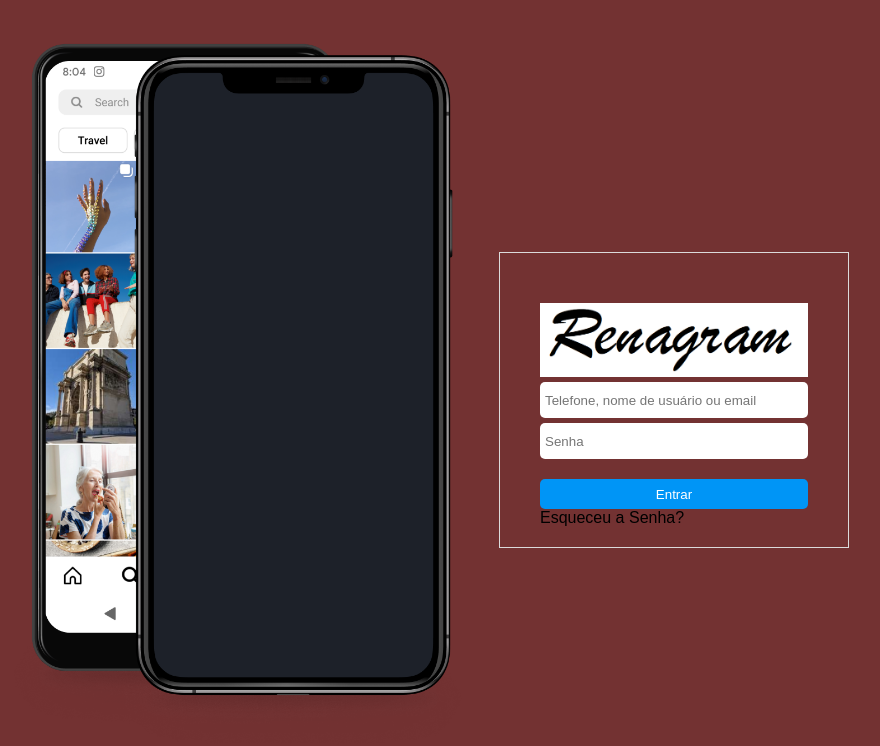
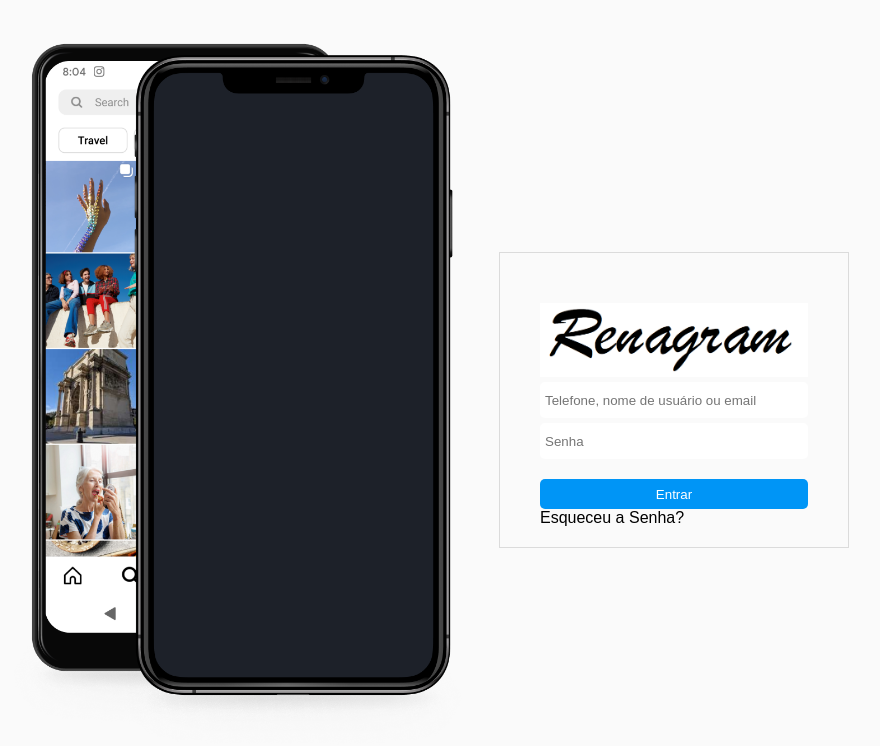
Before and after one commit to Renato1485/renagran, a plain HTML site: page index.html in a window 1280 px wide. Shown: the whole page, without its empty margins (226-1106 px from the left). Drawn offline with Linux system fonts and the light colour scheme.

Commit message:
alt cor background

```diff
--- a/style.css
+++ b/style.css
@@ -5,7 +5,7 @@
 }
 
 body {
-    background-color: #733232;
+    background-color: #fafafa;
     width: 100vw;
     height: 100vh;
     display: flex;
```
